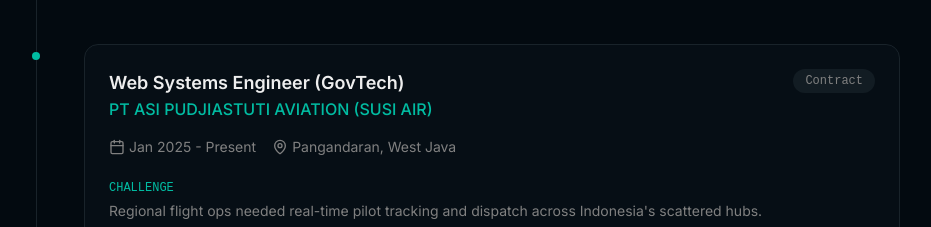
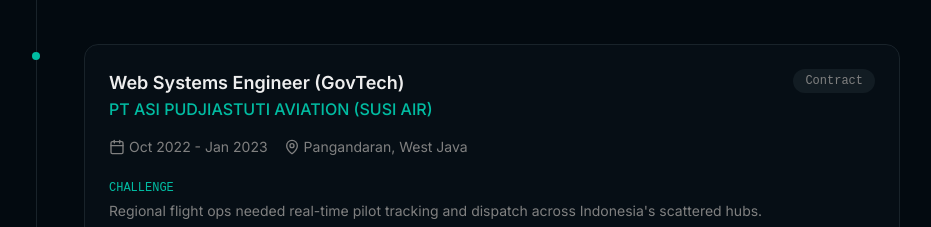
Before and after one commit to AmirulJusticia0507/v0-portfolio-with-next-js, a Next.js app: page / in a window 1280 px wide. Shown: the part 2220-2447 px from the top of the page, without its empty margins (188-1119 px from the left). Built offline with nearby package versions, Linux system fonts and the light colour scheme.

Commit message:
fix: periode SUSI AIR (PT ASI PUDJIASTUTI AVIATION) Oct 2022 - Jan 2023

```diff
--- a/components/portfolio/experience.tsx
+++ b/components/portfolio/experience.tsx
@@ -18,7 +18,7 @@ const experiences = [
     title: "Web Systems Engineer (GovTech)",
     company: "PT ASI PUDJIASTUTI AVIATION (SUSI AIR)",
     location: "Pangandaran, West Java",
-    period: "Jan 2025 - Present",
+    period: "Oct 2022 - Jan 2023",
     type: "Contract",
     tech: ["PHP (Laravel)", "Node.js", "Vue.js", "PostgreSQL", "REST APIs", "Geospatial Mapping"],
     challenge: "Regional flight ops needed real-time pilot tracking and dispatch across Indonesia's scattered hubs.",
```
